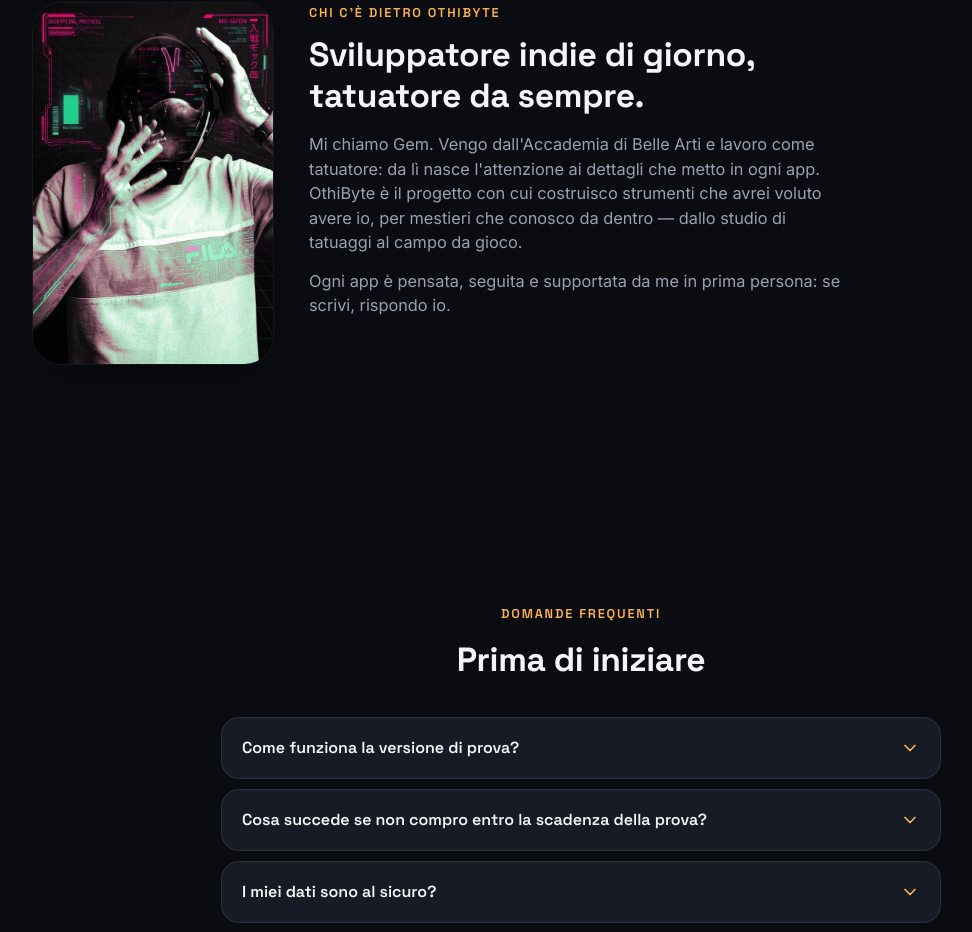
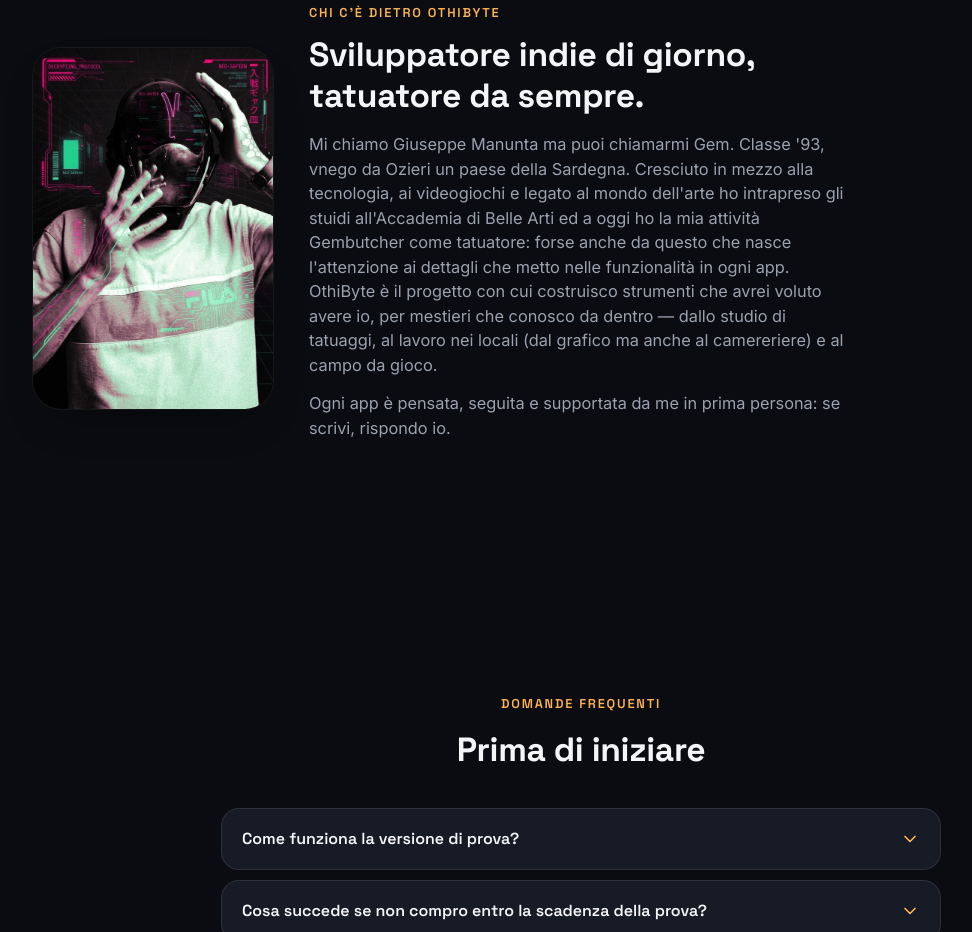
Before and after one commit to gembutcher93/LandingPage_OthiByte, a plain HTML site: page index.html in a window 1280 px wide. Shown: the part 6033-6965 px from the top of the page, without its empty margins (59-1031 px from the left). Drawn offline with Linux system fonts and the light colour scheme.

Commit message:
Revise about section with new personal details
Updated the personal introduction and background details in the about section.

```diff
--- a/index.html
+++ b/index.html
@@ -294,8 +294,8 @@
       <p class="eyebrow reveal">Chi c'è dietro OthiByte</p>
       <h2 class="about__title reveal">Sviluppatore indie di giorno,<br>tatuatore da sempre.</h2>
       <p class="about__body reveal">
-        Mi chiamo Gem. Vengo dall'Accademia di Belle Arti e lavoro come tatuatore: da lì nasce l'attenzione ai dettagli che metto in ogni app.
-        OthiByte è il progetto con cui costruisco strumenti che avrei voluto avere io, per mestieri che conosco da dentro — dallo studio di tatuaggi al campo da gioco.
+        Mi chiamo Giuseppe Manunta ma puoi chiamarmi Gem. Classe '93, vnego da Ozieri un paese della Sardegna. Cresciuto in mezzo alla tecnologia, ai videogiochi e legato al mondo dell'arte ho intrapreso gli stuidi all'Accademia di Belle Arti ed a oggi ho la mia attività Gembutcher come tatuatore: forse anche da questo che  nasce l'attenzione ai dettagli che metto nelle funzionalità in ogni app.
+        OthiByte è il progetto con cui costruisco strumenti che avrei voluto avere io, per mestieri che conosco da dentro — dallo studio di tatuaggi, al lavoro nei locali (dal grafico ma anche al camereriere) e al campo da gioco.
       </p>
       <p class="about__body reveal">
         Ogni app è pensata, seguita e supportata da me in prima persona: se scrivi, rispondo io.
```
